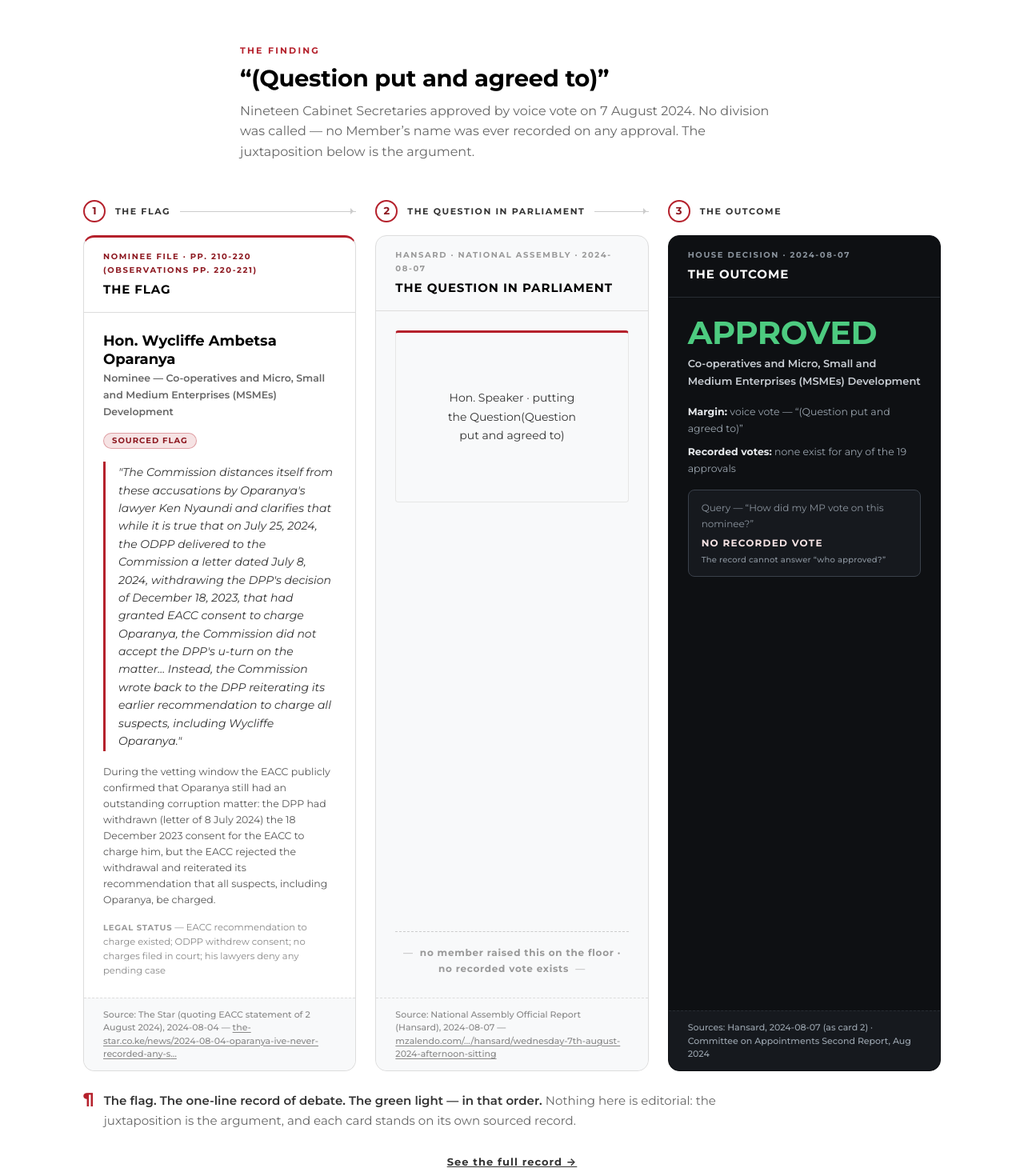
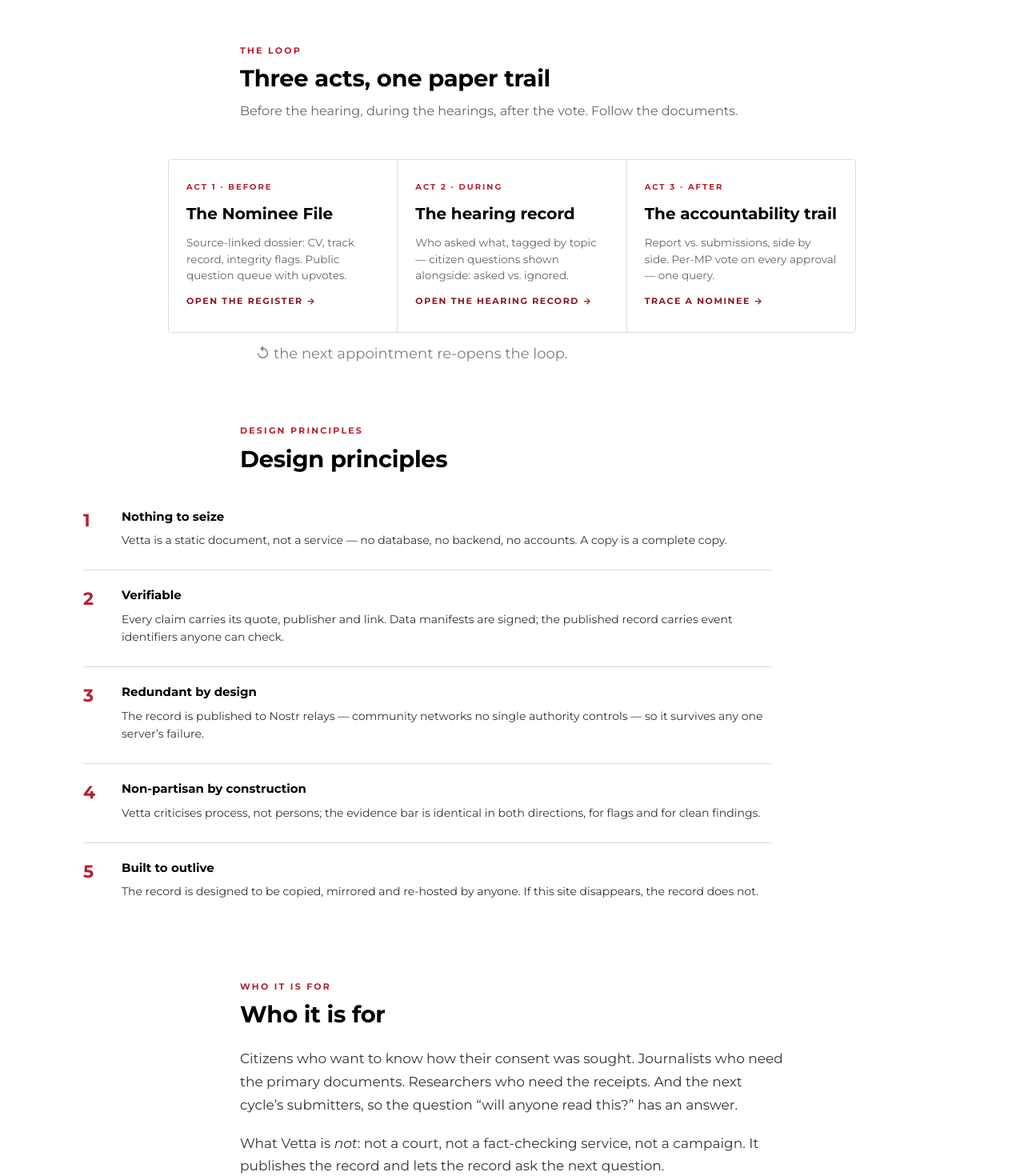
Before and after one commit to Jimmy-Hernandez/vetting-loop, a React (Vite) app in the folder app/: page /#/ in a window 1280 px wide. Shown: the part 1100-2570 px from the top of the page at 80% size. Built offline with nearby package versions, Linux system fonts and the light colour scheme.

Commit message:
about: reviewed + cleaned — triptych demo block removed (belongs to /vote), stale /signals card fixed to methodology, dek wording, self-link dropped; About is pure prose+cards now

```diff
--- a/app/src/views/About.tsx
+++ b/app/src/views/About.tsx
@@ -1,21 +1,8 @@
-import { useEffect, useState } from 'react';
 import { Link } from 'react-router-dom';
-import type { Episode, HansardExcerpt } from '../types';
-import { loadEpisode, loadHansardExcerpts, placeholderEpisode } from '../data';
-import Triptych from './Triptych';
 
 // /about — the tool's own page. Approved copy, verbatim (brief 2026-09-24).
 // Static document register: same tokens, same .doc conventions as Methodology.
 export default function About() {
-  const [ep, setEp] = useState<Episode | null>(null);
-  const [hx, setHx] = useState<HansardExcerpt[] | null>(null);
-  useEffect(() => {
-    loadEpisode().then((e) => setEp(e ?? placeholderEpisode()));
-    loadHansardExcerpts().then((x) => setHx(x?.excerpts ?? null));
-  }, []);
-  const ep2 = ep; // for hero/triptych blocks below
-  if (!ep2) return <main className="doc" />;
-  const hansardLineConst = '(Question put and agreed to)';
   return (
     <main className="doc">
       <header className="masthead">
@@ -58,29 +45,14 @@ export default function About() {
 
 
 {/* ---- our voice-vote triptych as centerpiece ---- */}
-      <section className="sec">
-        <div className="sechead">
-          <span className="no">The finding</span>
-          <h2>“{hansardLineConst}”</h2>
-          <p className="dek">
-            Nineteen Cabinet Secretaries approved by voice vote on 7 August 2024. No division was called —
-            no Member’s name was ever recorded on any approval. The juxtaposition below is the argument.
-          </p>
-        </div>
-        <Triptych ep={ep} excerpts={hx} hansardDate={ep.date} hansardLine={hansardLineConst} />
-        <p style={{ textAlign: 'center', marginTop: 'var(--s6)' }}>
-          <Link to="/vote" style={{ fontWeight: 700, letterSpacing: '.08em', fontSize: 13 }}>
-            See the full record →
-          </Link>
-        </p>
-      </section>
+
 
 
 <section className="sec">
         <div className="sechead">
           <span className="no">The loop</span>
           <h2>Three acts, one paper trail</h2>
-          <p className="dek">Before the hearing, during the sitting, after the vote. Follow the documents.</p>
+          <p className="dek">Before the hearing, during the hearings, after the vote. Follow the documents.</p>
         </div>
         <div className="acts-grid">
           <Link className="card" to="/nominees">
@@ -243,7 +215,7 @@ export default function About() {
         <figure className="hansard" style={{ margin: 0 }}>
           <blockquote>Vetta exists so that when the record matters, someone has already kept it.</blockquote>
           <div className="thin-rule" aria-hidden="true"></div>
-          <figcaption className="source"><Link to="/">Return to the record</Link></figcaption>
+          <figcaption className="source">Vetta · a Civic Tech Tools prototype</figcaption>
         </figure>
       </section>
     <section className="sec">
@@ -258,11 +230,11 @@ export default function About() {
             <p>93 people, 111 appointments, verification tiers on every entry.</p>
             <span className="go">Open the ledger →</span>
           </Link>
-          <Link className="card" to="/signals">
+          <Link className="card" to="/methodology">
             <span className="act-no">Pattern rules</span>
-            <h3>The signals</h3>
+            <h3>Methodology &amp; signals</h3>
             <p>Eight deterministic rules over the appointment record — computed, not asserted.</p>
-            <span className="go">See the patterns →</span>
+            <span className="go">How it works →</span>
           </Link>
         </div>
       </section>
```
